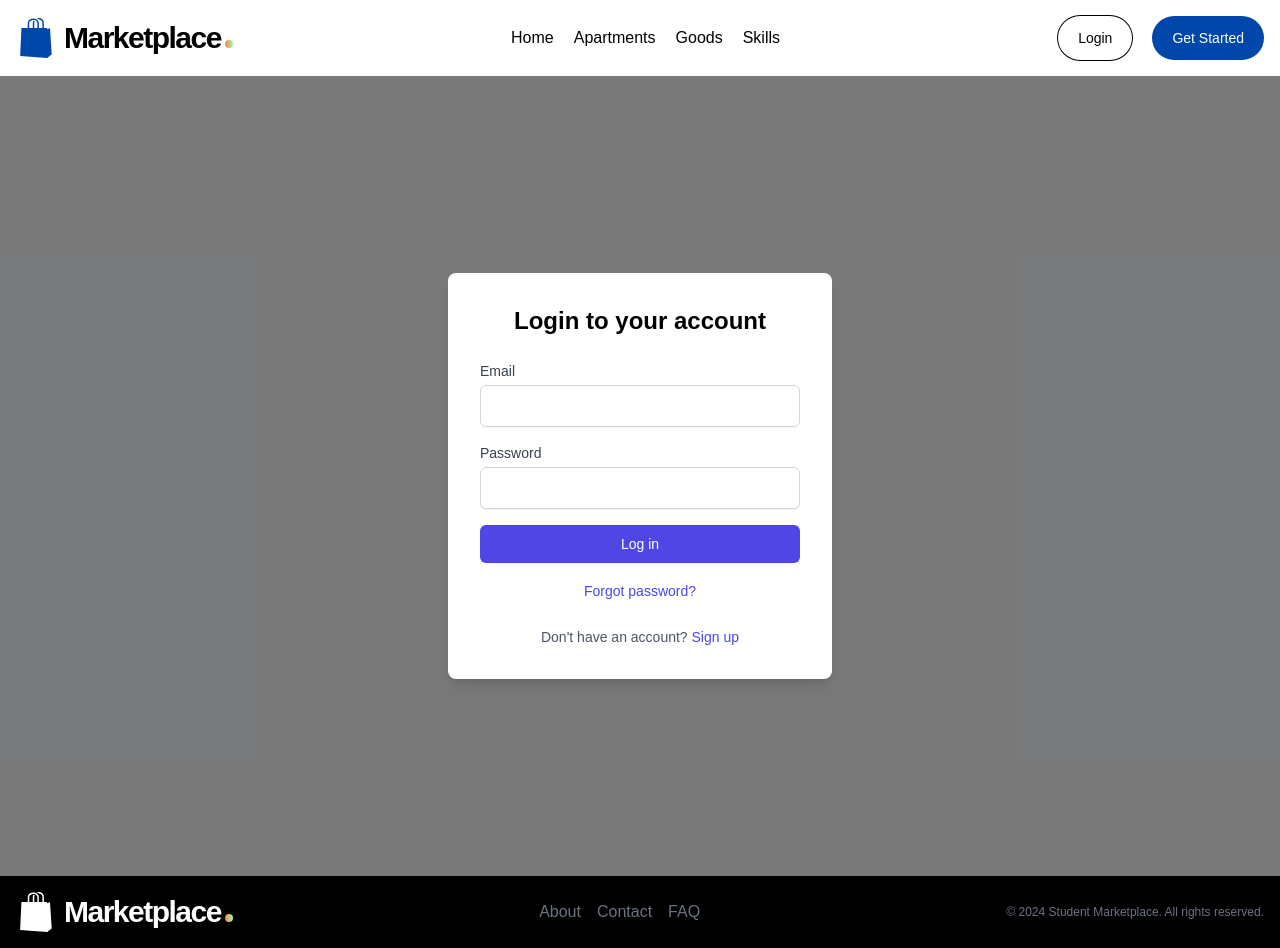
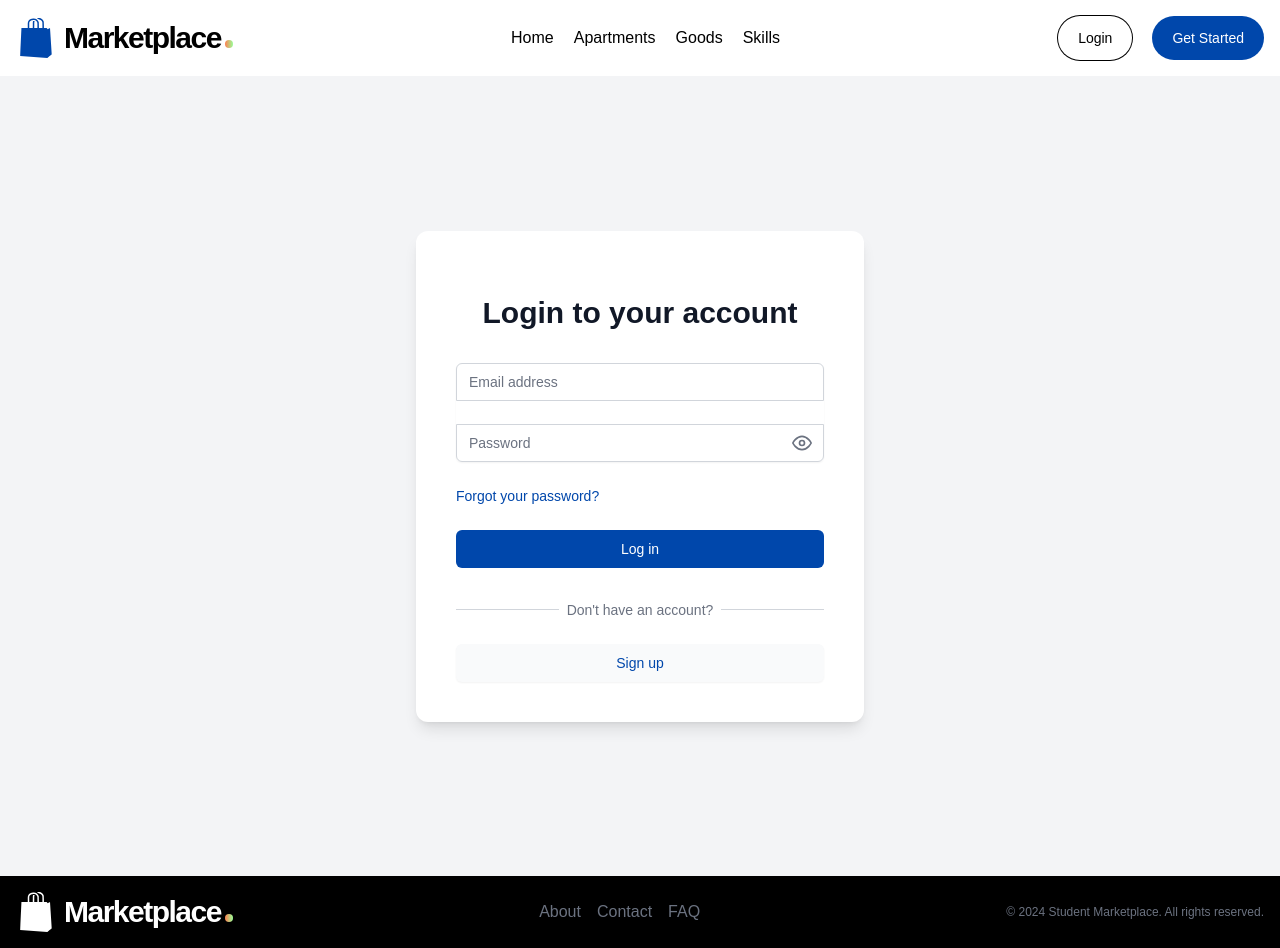
Before and after one commit to m-aishah/marketplace, a Next.js app: page /login in a window 1280 px wide. Built offline with nearby package versions, Linux system fonts and the light colour scheme; no server answers.

Commit message:
Update Login and Sign Up UI to better match Navbar.

```diff
--- a/src/app/login/page.jsx
+++ b/src/app/login/page.jsx
@@ -5,6 +5,7 @@ import { useRouter } from 'next/navigation';
 import Link from 'next/link';
 import { signInWithEmailAndPassword, sendPasswordResetEmail, onAuthStateChanged } from 'firebase/auth';
 import { auth } from '../../firebase';
+import { FiEye, FiEyeOff } from 'react-icons/fi';
 
 function Login() {
     const [email, setEmail] = useState('');
@@ -59,13 +60,6 @@ function Login() {
         setError(null);
 
         try {
-            // Check if the user exists
-            const methods = await auth.fetchSignInMethodsForEmail(email);
-            if (methods.length === 0) {
-                setError('No account found with this email address.');
-                return;
-            }
-
             await sendPasswordResetEmail(auth, email);
             setResetEmailSent(true);
         } catch (error) {
@@ -76,64 +70,120 @@ function Login() {
     };
 
     return (
-        <div className="relative min-h-screen bg-gray-100 flex items-center justify-center">
-            <div className="absolute inset-0 bg-black bg-opacity-50 flex items-center justify-center">
-                <div className="bg-white p-8 rounded-lg shadow-lg w-96">
-                    <h2 className="text-2xl font-bold mb-6 text-center">Login to your account</h2>
+        <div className="min-h-screen bg-gray-100 flex items-center justify-center px-4 sm:px-6 lg:px-8">
+            <div className="max-w-md w-full space-y-8 bg-white p-10 rounded-xl shadow-lg">
+                <div>
+                    <h2 className="mt-6 text-center text-3xl font-extrabold text-gray-900">
+                        Login to your account
+                    </h2>
+                </div>
                 {resetEmailSent ? (
-                        <div className="text-green-600 mb-4">
-                            Password reset email sent. Please check your inbox and follow the instructions to reset your password.
+                    <div className="rounded-md bg-green-50 p-4">
+                        <div className="flex">
+                            <div className="ml-3">
+                                <h3 className="text-sm font-medium text-green-800">
+                                    Password reset email sent
+                                </h3>
+                                <div className="mt-2 text-sm text-green-700">
+                                    <p>
+                                        Please check your inbox and follow the instructions to reset your password.
+                                    </p>
+                                </div>
+                            </div>
+                        </div>
                     </div>
                 ) : (
-                        <form onSubmit={handleLogin}>
-                            <div className="mb-4">
-                                <label htmlFor="email" className="block text-sm font-medium text-gray-700">Email</label>
+                    <form className="mt-8 space-y-6" onSubmit={handleLogin}>
+                        <div className="rounded-md shadow-sm -space-y-px">
+                            <div>
+                                <label htmlFor="email" className="sr-only">Email address</label>
                                 <input
+                                    id="email"
+                                    name="email"
                                     type="email"
-                                    id="email"
-                                    className="mt-1 block w-full px-3 py-2 bg-white border border-gray-300 rounded-md shadow-sm focus:outline-none focus:ring-indigo-500 focus:border-indigo-500"
+                                    autoComplete="email"
+                                    required
+                                    className="appearance-none rounded-none relative block w-full px-3 py-2 border border-gray-300 placeholder-gray-500 text-gray-900 rounded-t-md focus:outline-none focus:ring-brand focus:border-brand focus:z-10 sm:text-sm"
+                                    placeholder="Email address"
                                     value={email}
                                     onChange={(e) => setEmail(e.target.value)}
+                                />
+                            </div> <br/>
+                            <div className="relative">
+                                <label htmlFor="password" className="sr-only">Password</label>
+                                <input
+                                    id="password"
+                                    name="password"
+                                    type={showPassword ? "text" : "password"}
+                                    autoComplete="current-password"
                                     required
-                                />
-                            </div>
-                            <div className="mb-4 relative">
-                                <label htmlFor="password" className="block text-sm font-medium text-gray-700">Password</label>
-                                <input
-                                    type={showPassword ? "text" : "password"}
-                                    id="password"
-                                    className="mt-1 block w-full px-3 py-2 bg-white border border-gray-300 rounded-md shadow-sm focus:outline-none focus:ring-indigo-500 focus:border-indigo-500"
+                                    className="appearance-none rounded-none relative block w-full px-3 py-2 border border-gray-300 placeholder-gray-500 text-gray-900 rounded-b-md focus:outline-none focus:ring-brand focus:border-brand focus:z-10 sm:text-sm"
+                                    placeholder="Password"
                                     value={password}
                                     onChange={(e) => setPassword(e.target.value)}
-                                    required
                                 />
+                                <button
+                                    type="button"
+                                    className="absolute inset-y-0 right-0 pr-3 flex items-center text-sm leading-5"
+                                    onClick={() => setShowPassword(!showPassword)}
+                                >
+                                    {showPassword ? <FiEyeOff className="h-5 w-5 text-gray-500" /> : <FiEye className="h-5 w-5 text-gray-500" />}
+                                </button>
                             </div>
+                        </div>
+
+                        <div className="flex items-center justify-between">
+                            <div className="text-sm">
+                                <button
+                                    type="button"
+                                    onClick={handleForgotPassword}
+                                    className="font-medium text-brand hover:text-brand/80 focus:outline-none focus:underline transition ease-in-out duration-150"
+                                >
+                                    Forgot your password?
+                                </button>
+                            </div>
+                        </div>
+
+                        <div>
                             <button
                                 type="submit"
-                                className="w-full flex justify-center py-2 px-4 border border-transparent rounded-md shadow-sm text-sm font-medium text-white bg-indigo-600 hover:bg-indigo-700 focus:outline-none focus:ring-2 focus:ring-offset-2 focus:ring-indigo-500"
                                 disabled={isLoading}
+                                className="group relative w-full flex justify-center py-2 px-4 border border-transparent text-sm font-medium rounded-md text-white bg-brand hover:bg-brand/80 focus:outline-none focus:ring-2 focus:ring-offset-2 focus:ring-brand transition ease-in-out duration-150"
                             >
                                 {isLoading ? 'Logging in...' : 'Log in'}
                             </button>
+                        </div>
                     </form>
                 )}
-                    {error && <p className="mt-2 text-sm text-red-600">{error}</p>}
-                    <div className="mt-4 text-center">
-                        <button
-                            onClick={handleForgotPassword}
-                            className="text-sm text-indigo-600 hover:text-indigo-500"
-                            disabled={isLoading || resetEmailSent}
+                {error && (
+                    <div className="rounded-md bg-red-50 p-4 mt-4">
+                        <div className="flex">
+                            <div className="ml-3">
+                                <h3 className="text-sm font-medium text-red-800">
+                                    {error}
+                                </h3>
+                            </div>
+                        </div>
+                    </div>
+                )}
+                <div className="mt-6">
+                    <div className="relative">
+                        <div className="absolute inset-0 flex items-center">
+                            <div className="w-full border-t border-gray-300"></div>
+                        </div>
+                        <div className="relative flex justify-center text-sm">
+                            <span className="px-2 bg-white text-gray-500">
+                                Don't have an account?
+                            </span>
+                        </div>
+                    </div>
+                    <div className="mt-6">
+                        <Link
+                            href="/signup"
+                            className="w-full flex justify-center py-2 px-4 border border-transparent rounded-md shadow-sm text-sm font-medium text-brand bg-gray-50 hover:bg-gray-100 focus:outline-none focus:ring-2 focus:ring-offset-2 focus:ring-brand transition ease-in-out duration-150"
                         >
-                            Forgot password?
-                        </button>
-                    </div>
-                    <div className="mt-6 text-center">
-                        <p className="text-sm text-gray-600">
-                            Don't have an account?{" "}
-                            <Link href="/signup" className="font-medium text-indigo-600 hover:text-indigo-500">
                             Sign up
                         </Link>
-                        </p>
                     </div>
                 </div>
             </div>
--- a/src/app/signup/page.jsx
+++ b/src/app/signup/page.jsx
@@ -5,6 +5,7 @@ import { useRouter } from 'next/navigation';
 import Link from 'next/link';
 import { createUserWithEmailAndPassword, onAuthStateChanged } from 'firebase/auth';
 import { auth } from '../../firebase';
+import { FiEye, FiEyeOff } from 'react-icons/fi';
 
 function Signup() {
     const [email, setEmail] = useState('');
@@ -60,60 +61,112 @@ function Signup() {
     };
 
     return (
-        <div className="relative min-h-screen bg-gray-100 flex items-center justify-center">
-            <div className="absolute inset-0 bg-black bg-opacity-50 flex items-center justify-center">
-                <div className="bg-white p-8 rounded-lg shadow-lg w-96">
-                    <h2 className="text-2xl font-bold mb-6 text-center">Create an account</h2>
-                    <form onSubmit={handleSignup}>
-                        <div className="mb-4">
-                            <label htmlFor="email" className="block text-sm font-medium text-gray-700">Email</label>
+        <div className="min-h-screen bg-gray-100 flex items-center justify-center px-4 sm:px-6 lg:px-8">
+            <div className="max-w-md w-full space-y-8 bg-white p-10 rounded-xl shadow-lg">
+                <div>
+                    <h2 className="mt-6 text-center text-3xl font-extrabold text-gray-900">
+                        Create an account
+                    </h2>
+                </div>
+                <form className="mt-8 space-y-6" onSubmit={handleSignup}>
+                    <div className="rounded-md shadow-sm -space-y-px">
+                        <div>
+                            <label htmlFor="email" className="sr-only">Email address</label>
                             <input
+                                id="email"
+                                name="email"
                                 type="email"
-                                id="email"
-                                className="mt-1 block w-full px-3 py-2 bg-white border border-gray-300 rounded-md shadow-sm focus:outline-none focus:ring-indigo-500 focus:border-indigo-500"
+                                autoComplete="email"
+                                required
+                                className="appearance-none rounded-none relative block w-full px-3 py-2 border border-gray-300 placeholder-gray-500 text-gray-900 rounded-t-md focus:outline-none focus:ring-brand focus:border-brand focus:z-10 sm:text-sm"
+                                placeholder="Email address"
                                 value={email}
                                 onChange={(e) => setEmail(e.target.value)}
+                            />
+                        </div> <br/>
+                        <div className="relative">
+                            <label htmlFor="password" className="sr-only">Password</label>
+                            <input
+                                id="password"
+                                name="password"
+                                type={showPassword ? "text" : "password"}
+                                autoComplete="new-password"
                                 required
-                            />
-                        </div>
-                        <div className="mb-4 relative">
-                            <label htmlFor="password" className="block text-sm font-medium text-gray-700">Password</label>
-                            <input
-                                type={showPassword ? "text" : "password"}
-                                id="password"
-                                className="mt-1 block w-full px-3 py-2 bg-white border border-gray-300 rounded-md shadow-sm focus:outline-none focus:ring-indigo-500 focus:border-indigo-500"
+                                className="appearance-none rounded-none relative block w-full px-3 py-2 border border-gray-300 placeholder-gray-500 text-gray-900 focus:outline-none focus:ring-brand focus:border-brand focus:z-10 sm:text-sm"
+                                placeholder="Password"
                                 value={password}
                                 onChange={(e) => setPassword(e.target.value)}
+                            />
+                            <button
+                                type="button"
+                                className="absolute inset-y-0 right-0 pr-3 flex items-center text-sm leading-5"
+                                onClick={() => setShowPassword(!showPassword)}
+                            >
+                                {showPassword ? <FiEyeOff className="h-5 w-5 text-gray-500" /> : <FiEye className="h-5 w-5 text-gray-500" />}
+                            </button>
+                        </div> <br/>
+                        <div className="relative">
+                            <label htmlFor="confirmPassword" className="sr-only">Confirm Password</label>
+                            <input
+                                id="confirmPassword"
+                                name="confirmPassword"
+                                type={showConfirmPassword ? "text" : "password"}
+                                autoComplete="new-password"
                                 required
-                            />
-                        </div>
-                        <div className="mb-4 relative">
-                            <label htmlFor="confirmPassword" className="block text-sm font-medium text-gray-700">Confirm Password</label>
-                            <input
-                                type={showConfirmPassword ? "text" : "password"}
-                                id="confirmPassword"
-                                className="mt-1 block w-full px-3 py-2 bg-white border border-gray-300 rounded-md shadow-sm focus:outline-none focus:ring-indigo-500 focus:border-indigo-500"
+                                className="appearance-none rounded-none relative block w-full px-3 py-2 border border-gray-300 placeholder-gray-500 text-gray-900 rounded-b-md focus:outline-none focus:ring-brand focus:border-brand focus:z-10 sm:text-sm"
+                                placeholder="Confirm Password"
                                 value={confirmPassword}
                                 onChange={(e) => setConfirmPassword(e.target.value)}
-                                required
                             />
+                            <button
+                                type="button"
+                                className="absolute inset-y-0 right-0 pr-3 flex items-center text-sm leading-5"
+                                onClick={() => setShowConfirmPassword(!showConfirmPassword)}
+                            >
+                                {showConfirmPassword ? <FiEyeOff className="h-5 w-5 text-gray-500" /> : <FiEye className="h-5 w-5 text-gray-500" />}
+                            </button>
                         </div>
+                    </div>
+
+                    <div>
                         <button
                             type="submit"
-                            className="w-full flex justify-center py-2 px-4 border border-transparent rounded-md shadow-sm text-sm font-medium text-white bg-indigo-600 hover:bg-indigo-700 focus:outline-none focus:ring-2 focus:ring-offset-2 focus:ring-indigo-500"
                             disabled={isLoading}
+                            className="group relative w-full rounded-full flex justify-center py-2 px-4 border border-transparent text-sm font-medium rounded-md text-white bg-brand hover:bg-brand/80 focus:outline-none focus:ring-2 focus:ring-offset-2 focus:ring-brand transition ease-in-out duration-150"
                         >
                             {isLoading ? 'Signing up...' : 'Sign up'}
                         </button>
-                    </form>
-                    {error && <p className="mt-2 text-sm text-red-600">{error}</p>}
-                    <div className="mt-6 text-center">
-                        <p className="text-sm text-gray-600">
-                            Already have an account?{" "}
-                            <Link href="/login" className="font-medium text-indigo-600 hover:text-indigo-500">
-                                Log in
-                            </Link>
-                        </p>
+                    </div>
+                </form>
+                {error && (
+                    <div className="rounded-md bg-red-50 p-4 mt-4">
+                        <div className="flex">
+                            <div className="ml-3">
+                                <h3 className="text-sm font-medium text-red-800">
+                                    {error}
+                                </h3>
+                            </div>
+                        </div>
+                    </div>
+                )}
+                <div className="mt-6">
+                    <div className="relative">
+                        <div className="absolute inset-0 flex items-center">
+                            <div className="w-full border-t border-gray-300"></div>
+                        </div>
+                        <div className="relative flex justify-center text-sm">
+                            <span className="px-2 bg-white text-gray-500">
+                                Already have an account?
+                            </span>
+                        </div>
+                    </div>
+                    <div className="mt-6">
+                        <Link
+                            href="/login"
+                            className="w-full flex justify-center py-2 px-4 border border-transparent rounded-md shadow-sm text-sm font-medium text-brand bg-gray-50 hover:bg-gray-100 focus:outline-none focus:ring-2 focus:ring-offset-2 focus:ring-brand transition ease-in-out duration-150"
+                        >
+                            Log in
+                        </Link>
                     </div>
                 </div>
             </div>
```
Lines whose indentation alone changed are shown as unchanged.
